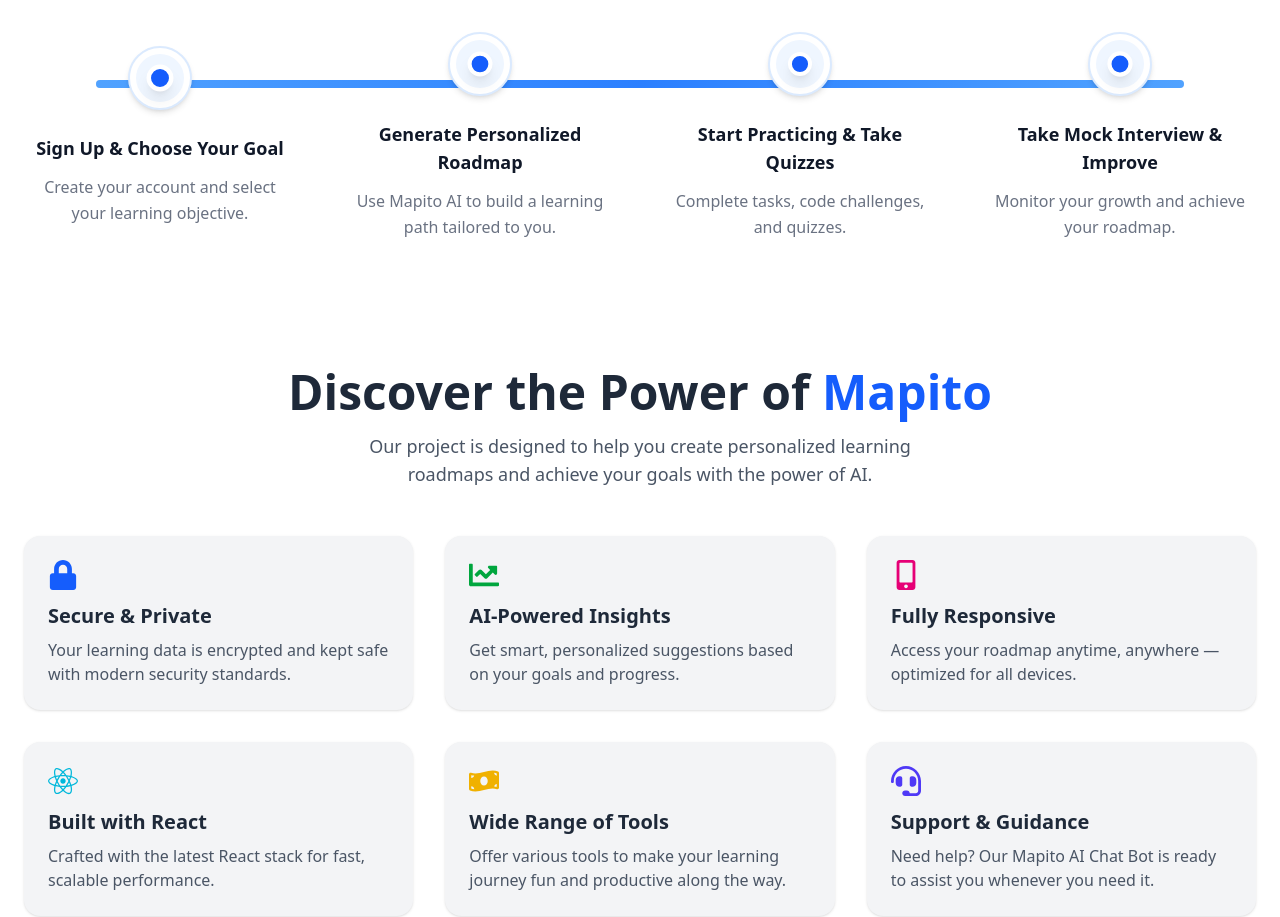
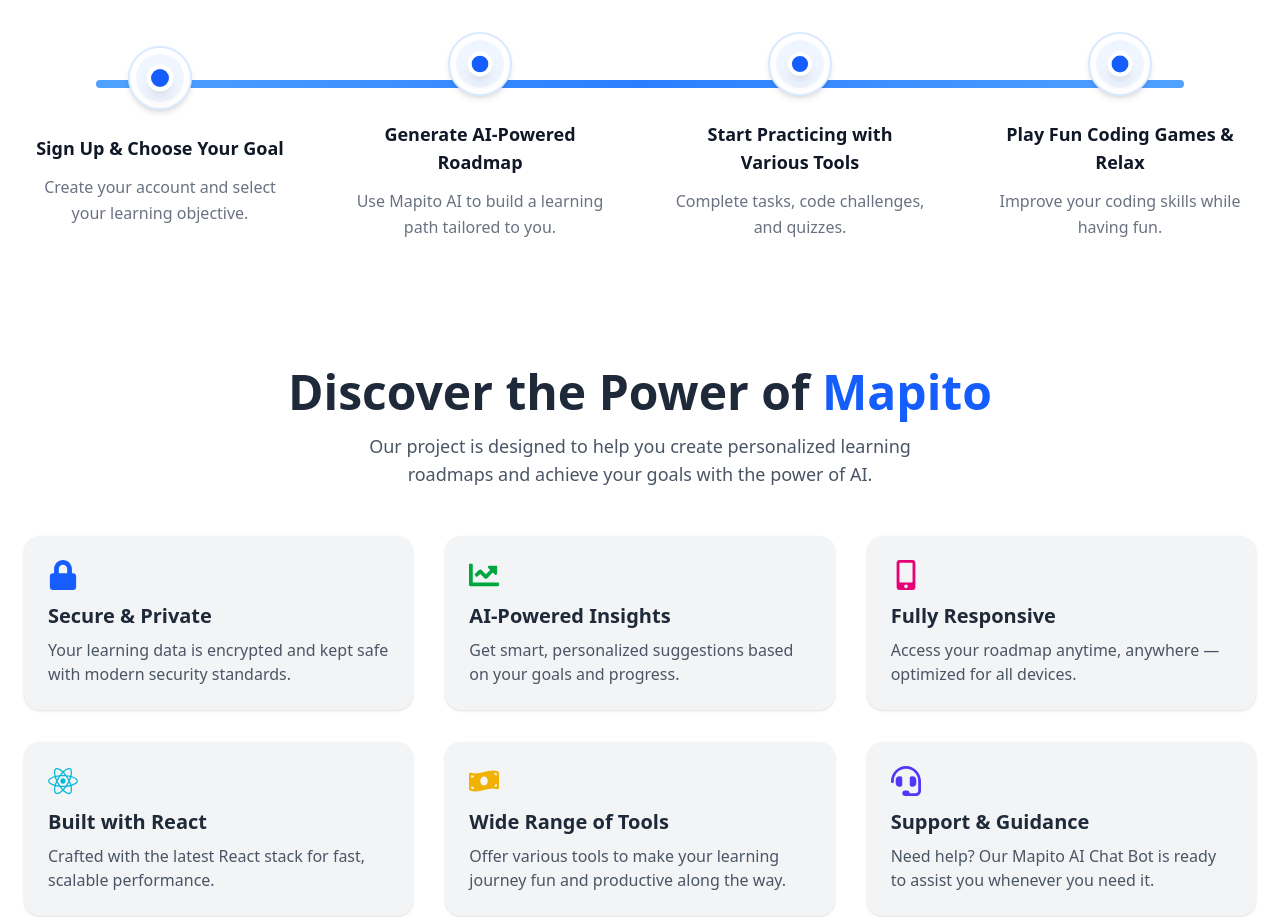
Before and after one commit to wintwah243/Mapito, a React (Vite) app in the folder mapito/: page / in a window 1280 px wide. Shown: the part 1200-2117 px from the top of the page. Built offline with nearby package versions, Linux system fonts and the light colour scheme.

Commit message:
new feature added

```diff
--- a/mapito/src/Landing/LandingFeature.jsx
+++ b/mapito/src/Landing/LandingFeature.jsx
@@ -9,18 +9,18 @@
   },
   {
     id: 2,
-    title: 'Generate Personalized Roadmap',
+    title: 'Generate AI-Powered Roadmap',
     description: 'Use Mapito AI to build a learning path tailored to you.',
   },
   {
     id: 3,
-    title: 'Start Practicing & Take Quizzes',
+    title: 'Start Practicing with Various Tools',
     description: 'Complete tasks, code challenges, and quizzes.',
   },
   {
     id: 4,
-    title: 'Take Mock Interview & Improve',
-    description: 'Monitor your growth and achieve your roadmap.',
+    title: 'Play Fun Coding Games & Relax',
+    description: 'Improve your coding skills while having fun.',
   }
 ];
 
```
